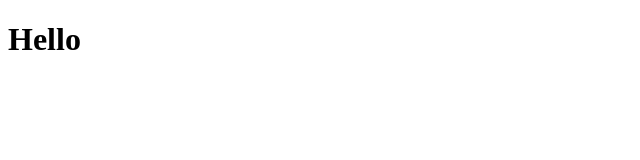
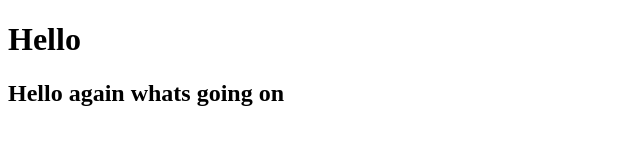
Before and after one commit to aforarpitkumar/My-Web-Dev-Learning, a plain HTML site: page test1/index.html in a window 1280 px wide. Shown: the whole page, without its empty margins (0-640 px from the left). Drawn offline with Linux system fonts and the light colour scheme.

Commit message:
first commit

```diff
--- a/test1/index.html
+++ b/test1/index.html
@@ -5,6 +5,10 @@
     <meta name="viewport" content="width=device-width, initial-scale=1.0">
     <title>Document</title>
     <h1>Hello</h1>
+    <h2>
+        Hello again
+        whats going on
+    </h2>
 </head>
 <body>
 
```
